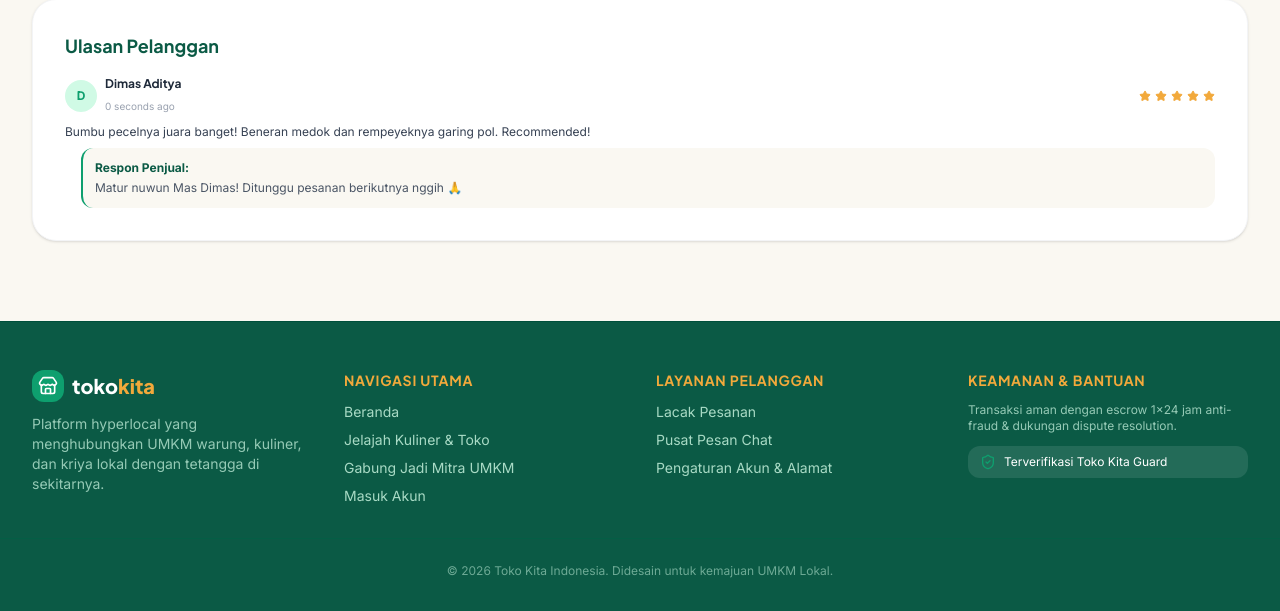
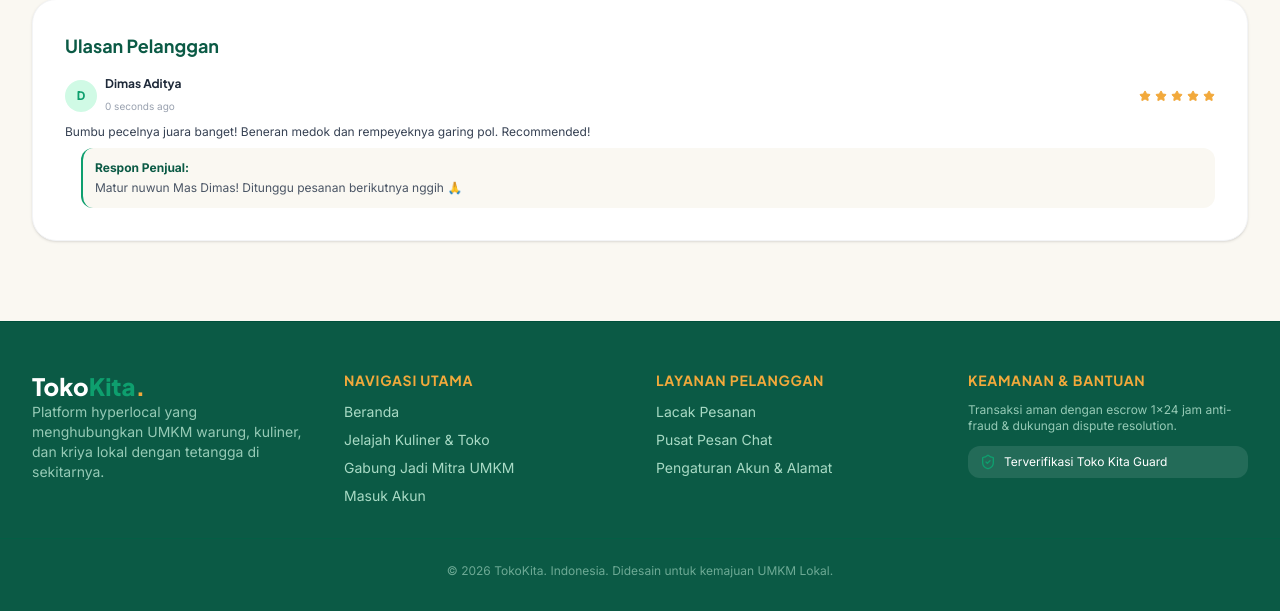
Before and after one commit to danu-dev/toko-kita, a Laravel app: page /toko/warung-nasi-bu-siti in a window 1280 px wide. Shown: the part 1414-2025 px from the top of the page. Run offline with Laravel 12, Linux system fonts and the light colour scheme; data comes from the database, SQL or seed files in the repository; style sheets or scripts are compiled from the project's sources; some libraries are stand-ins or nearby versions.

Commit message:
fix: brand header text 'TokoKita.' and local test environment path

```diff
--- a/bootstrap/app.php
+++ b/bootstrap/app.php
@@ -3,20 +3,6 @@
 use Illuminate\Foundation\Application;
 use Illuminate\Foundation\Configuration\Exceptions;
 use Illuminate\Foundation\Configuration\Middleware;
-
-putenv('APP_ENV=production');
-putenv('APP_DEBUG=false');
-putenv('LOG_CHANNEL=stderr');
-putenv('VIEW_COMPILED_PATH=/tmp/framework/views');
-putenv('SESSION_DRIVER=cookie');
-putenv('CACHE_STORE=array');
-putenv('DB_CONNECTION=sqlite');
-putenv('DB_DATABASE=/tmp/database.sqlite');
-putenv('APP_PACKAGES_CACHE=/tmp/packages.php');
-putenv('APP_SERVICES_CACHE=/tmp/services.php');
-putenv('APP_CONFIG_CACHE=/tmp/config.php');
-putenv('APP_ROUTES_CACHE=/tmp/routes.php');
-putenv('APP_EVENTS_CACHE=/tmp/events.php');
 
 $app = Application::configure(basePath: dirname(__DIR__))
     ->withRouting(
@@ -34,7 +20,9 @@
         //
     })->create();
 
-$app->useStoragePath('/tmp');
-$app->useBootstrapPath('/tmp');
+if (isset($_ENV['VERCEL']) || isset($_SERVER['VERCEL'])) {
+    $app->useStoragePath('/tmp');
+    $app->useBootstrapPath('/tmp');
+}
 
 return $app;
--- a/resources/views/layouts/app.blade.php
+++ b/resources/views/layouts/app.blade.php
@@ -3,7 +3,7 @@
 <head>
     <meta charset="UTF-8">
     <meta name="viewport" content="width=device-width, initial-scale=1.0, maximum-scale=1.0, user-scalable=no">
-    <title>@yield('title', 'Toko Kita — Marketplace Hyperlocal UMKM')</title>
+    <title>@yield('title', 'TokoKita. — Marketplace Hyperlocal UMKM')</title>
     <meta name="description" content="Platform belanja produk & kuliner UMKM lokal terdekat dengan pengiriman cepat dan transaksi aman.">
 
     <!-- Fonts: Plus Jakarta Sans, Inter, JetBrains Mono -->
@@ -27,16 +27,12 @@
     <nav class="bg-white/95 backdrop-blur-md border-b border-[#1E2723]/10 sticky top-0 z-40 shadow-xs">
         <div class="max-w-7xl mx-auto px-4 sm:px-6 lg:px-8">
             <div class="flex items-center justify-between h-16">
-                <!-- Logo & Brand -->
+                <!-- Logo & Brand (Text-only "TokoKita.") -->
                 <div class="flex items-center gap-6">
-                    <a href="{{ route('home') }}" class="flex items-center gap-2.5 group">
-                        <div class="w-10 h-10 rounded-2xl bg-[#0E9F6E] flex items-center justify-center text-white shadow-md shadow-[#0E9F6E]/20 group-hover:scale-105 transition">
-                            <i data-lucide="store" class="w-6 h-6"></i>
-                        </div>
-                        <div>
-                            <span class="font-display font-black text-xl tracking-tight text-[#0B5A45]">toko<span class="text-[#0E9F6E]">kita</span></span>
-                            <span class="hidden md:block text-[10px] text-gray-500 -mt-1 font-medium">Marketplace UMKM Lokal</span>
-                        </div>
+                    <a href="{{ route('home') }}" class="group py-1">
+                        <span class="font-display font-black text-2xl sm:text-3xl tracking-tight text-[#0B5A45] group-hover:opacity-90 transition">
+                            Toko<span class="text-[#0E9F6E]">Kita</span><span class="text-[#F2A93B]">.</span>
+                        </span>
                     </a>
 
                     <!-- Interactive "Kirim ke" Location Selector Button -->
@@ -285,12 +281,7 @@
     <footer class="bg-[#0B5A45] text-white mt-16 pt-12 pb-8 border-t border-emerald-900 hidden md:block">
         <div class="max-w-7xl mx-auto px-4 sm:px-6 lg:px-8 grid grid-cols-1 md:grid-cols-4 gap-8 mb-8">
             <div class="space-y-3">
-                <div class="flex items-center gap-2">
-                    <div class="w-8 h-8 rounded-xl bg-[#0E9F6E] flex items-center justify-center text-white">
-                        <i data-lucide="store" class="w-5 h-5"></i>
-                    </div>
-                    <span class="font-display font-black text-xl text-white">toko<span class="text-[#F2A93B]">kita</span></span>
-                </div>
+                <span class="font-display font-black text-2xl text-white">Toko<span class="text-[#0E9F6E]">Kita</span><span class="text-[#F2A93B]">.</span></span>
                 <p class="text-sm text-emerald-100/70">
                     Platform hyperlocal yang menghubungkan UMKM warung, kuliner, dan kriya lokal dengan tetangga di sekitarnya.
                 </p>
@@ -322,7 +313,7 @@
             </div>
         </div>
         <div class="max-w-7xl mx-auto px-4 sm:px-6 lg:px-8 border-t border-emerald-800/60 pt-6 text-center text-xs text-emerald-100/50">
-            &copy; 2026 Toko Kita Indonesia. Didesain untuk kemajuan UMKM Lokal.
+            &copy; 2026 TokoKita. Indonesia. Didesain untuk kemajuan UMKM Lokal.
         </div>
     </footer>
 
```
Also changed, not shown: resources/views/layouts/admin.blade.php (+4 -9 lines), resources/views/layouts/seller.blade.php (+6 -12 lines).
